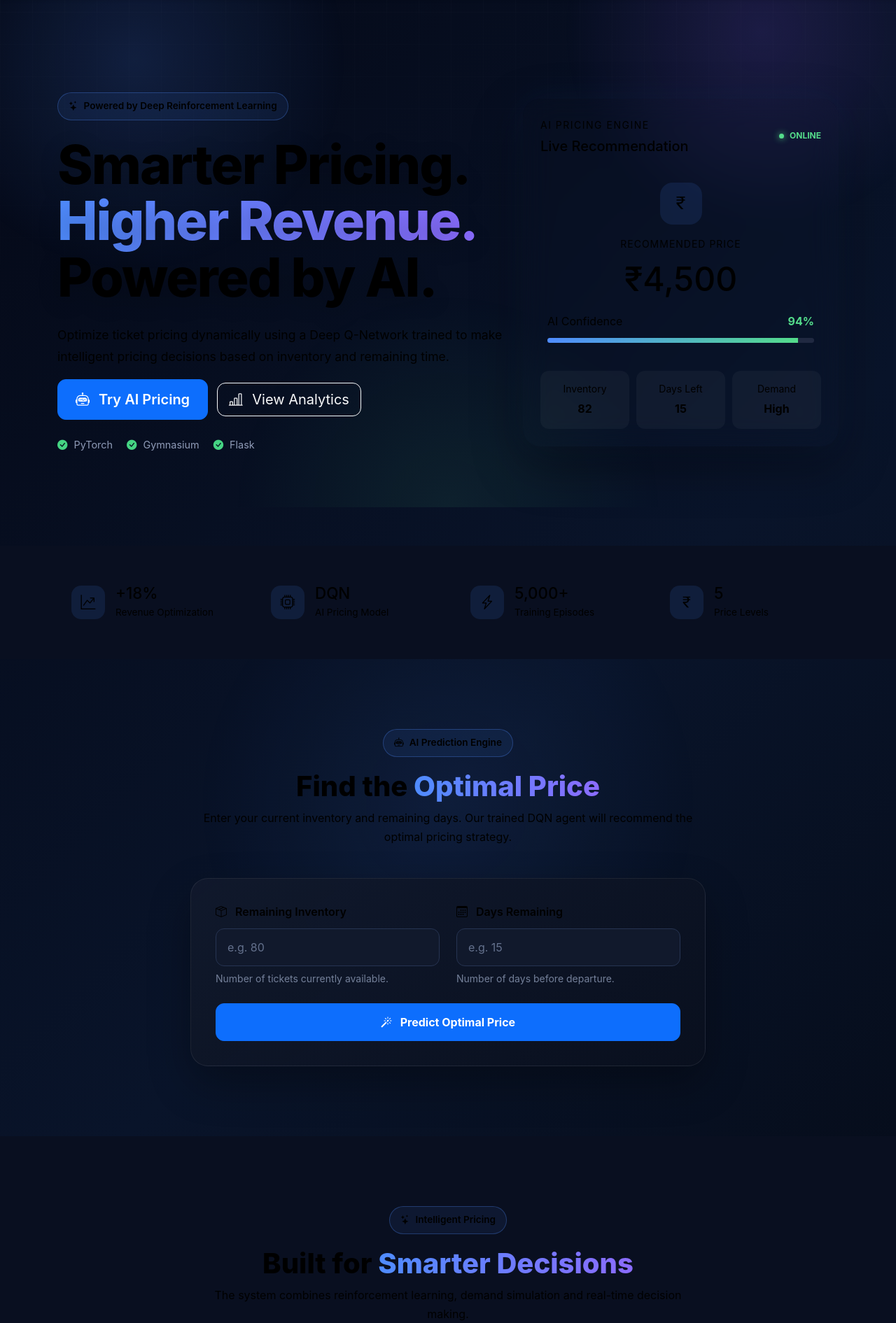
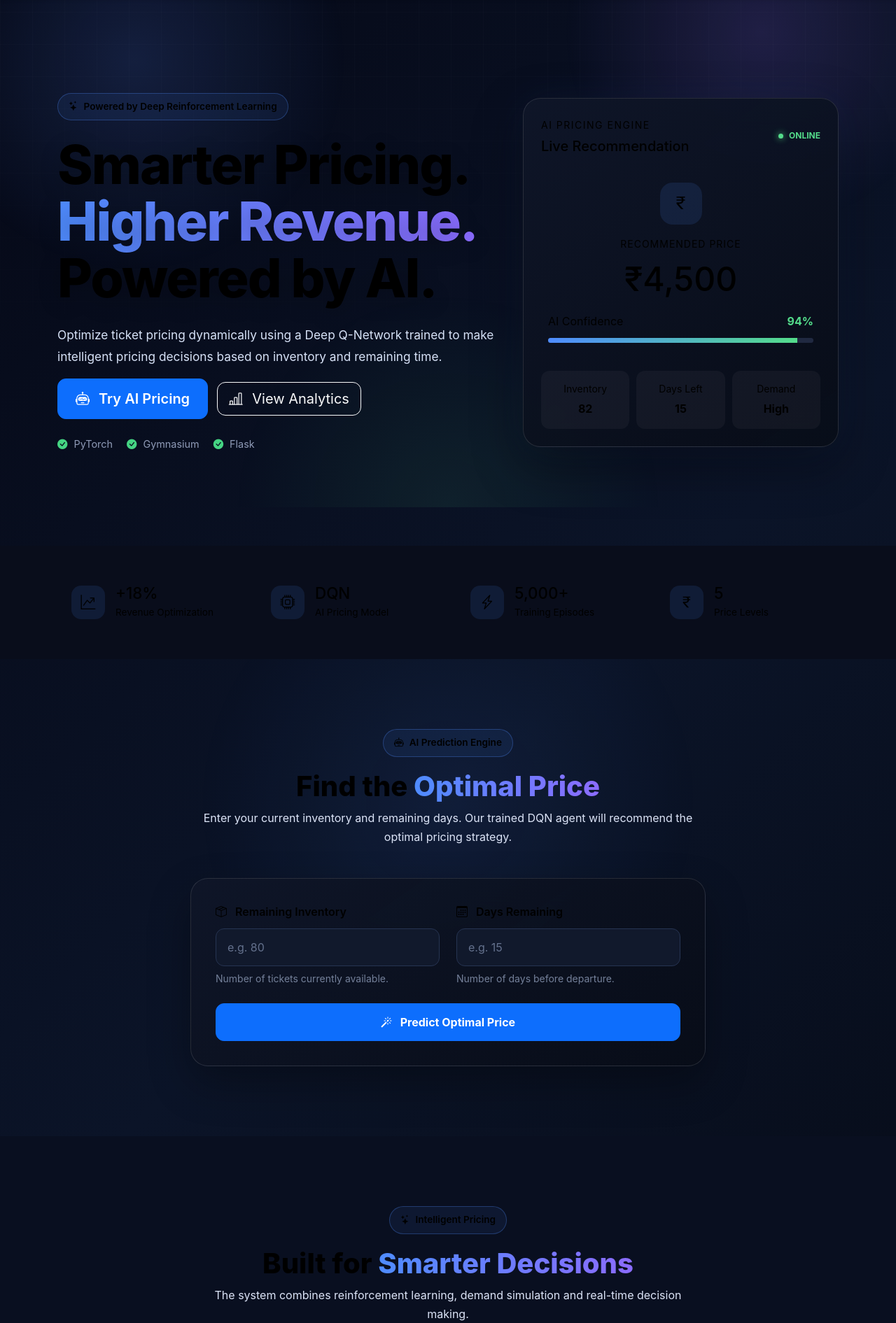
Before and after one commit to RohitChoudhary8197/Dynamic-Pricing-RL, a Flask app: page / in a window 1280 px wide. Shown: the part 75-1966 px from the top of the page at 70% size. Run offline with Flask 3, Linux system fonts and the light colour scheme.

Commit message:
Updated Commits

```diff
--- a/static/css/style.css
+++ b/static/css/style.css
@@ -20,7 +21,7 @@ html {
 body {
     margin: 0;
     background:
-        linear-gradient(135deg, #040816 0%, #09142a 45%, #03060d 100%);
+        linear-gradient(135deg, #050816 0%, #0b1428 45%, #04070f 100%);
     color: var(--text);
     font-family: Inter, Arial, Helvetica, sans-serif;
     line-height: 1.6;
@@ -34,7 +35,7 @@ body::after {
     inset: 0;
     background-image: linear-gradient(rgba(255, 255, 255, 0.03) 1px, transparent 1px), linear-gradient(90deg, rgba(255, 255, 255, 0.03) 1px, transparent 1px);
     background-size: 46px 46px;
-    mask-image: linear-gradient(to bottom, rgba(0, 0, 0, 0.5), transparent 90%);
+    mask-image: linear-gradient(to bottom, rgba(0, 0, 0, 0.6), transparent 95%);
     pointer-events: none;
     z-index: -1;
 }
@@ -44,8 +45,8 @@ body::before {
     position: fixed;
     inset: 0;
     background:
-        radial-gradient(circle at 15% 20%, rgba(79, 140, 255, 0.16), transparent 24%),
-        radial-gradient(circle at 85% 15%, rgba(138, 92, 246, 0.16), transparent 22%),
+        radial-gradient(circle at 15% 20%, rgba(91, 140, 255, 0.16), transparent 24%),
+        radial-gradient(circle at 85% 15%, rgba(154, 111, 255, 0.16), transparent 22%),
         radial-gradient(circle at 50% 100%, rgba(84, 220, 139, 0.08), transparent 30%);
     pointer-events: none;
     z-index: -1;
@@ -109,9 +110,9 @@ a {
     overflow: hidden;
     padding: 90px 0;
     background:
-        linear-gradient(135deg, rgba(79, 140, 255, 0.12), transparent 35%),
-        radial-gradient(circle at 20% 20%, rgba(79, 140, 255, 0.18), transparent 35%),
-        radial-gradient(circle at 85% 60%, rgba(112, 70, 255, 0.14), transparent 35%),
+        linear-gradient(135deg, rgba(91, 140, 255, 0.12), transparent 35%),
+        radial-gradient(circle at 20% 20%, rgba(91, 140, 255, 0.18), transparent 35%),
+        radial-gradient(circle at 85% 60%, rgba(154, 111, 255, 0.14), transparent 35%),
         var(--dark);
 }
 
@@ -182,8 +183,8 @@ a {
 }
 
 .hero-description {
-    color: var(--muted);
-    font-size: 1.1rem;
+    color: #d7e2f7;
+    font-size: 1.08rem;
     line-height: 1.8;
     max-width: 650px;
 }
@@ -223,14 +224,14 @@ a {
 ========================================= */
 
 .ai-visual-card {
-    background: var(--dark-card);
-    border: 1px solid var(--border);
+    background: linear-gradient(145deg, rgba(15, 22, 40, 0.97), rgba(8, 13, 24, 0.95));
+    border: 1px solid rgba(255, 255, 255, 0.12);
     backdrop-filter: blur(20px);
     border-radius: 25px;
     padding: 25px;
     box-shadow:
         0 25px 70px rgba(0, 0, 0, 0.4),
-        0 0 50px rgba(79, 140, 255, 0.08);
+        0 0 55px rgba(91, 140, 255, 0.08);
 }
 
 .ai-visual-card:hover,
@@ -435,7 +436,7 @@ a {
 }
 
 .section-heading p {
-    color: var(--muted);
+    color: #dce4f7;
     line-height: 1.7;
 }
 
```
Also changed, not shown: other parts of static/css/style.css (+16 -15 lines).
